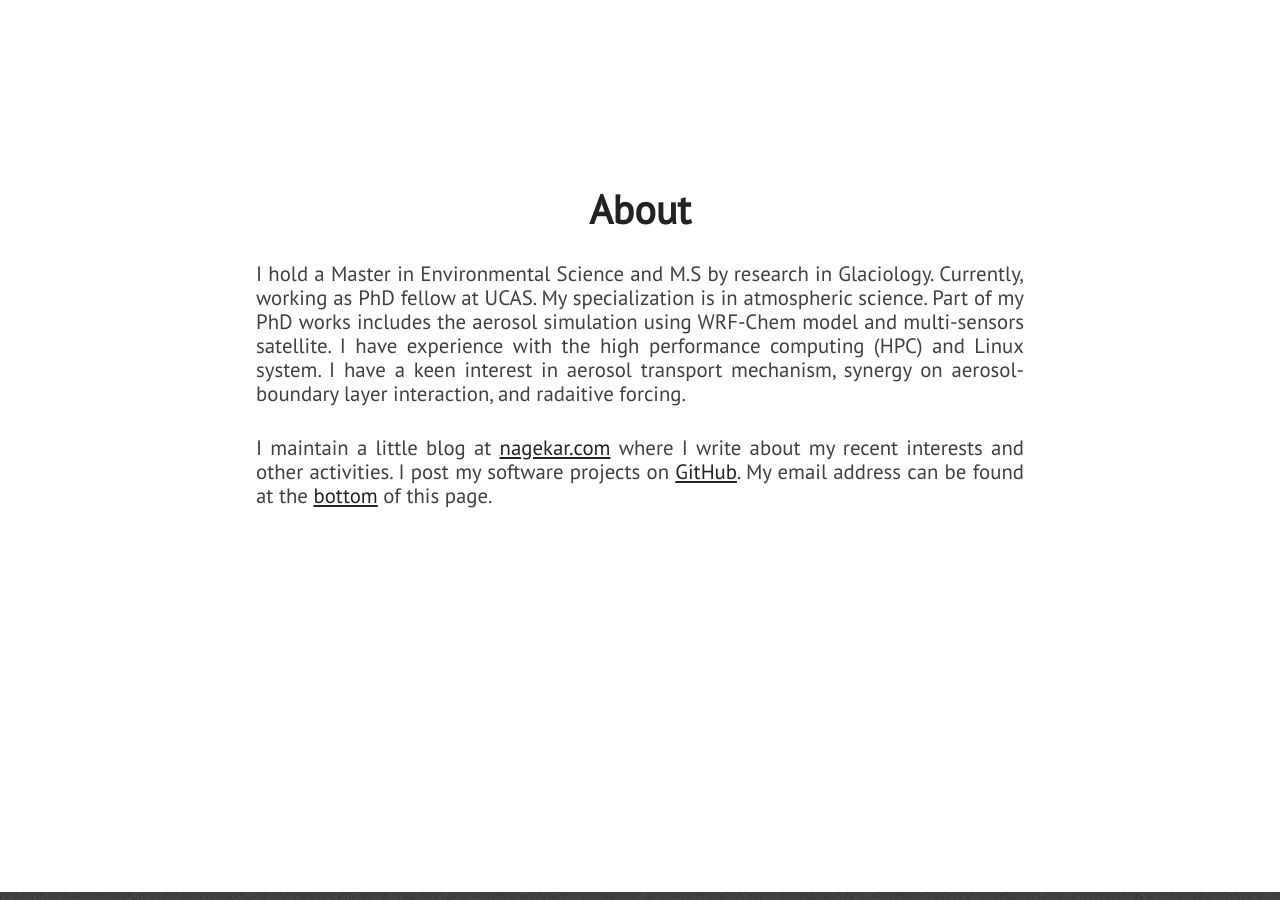
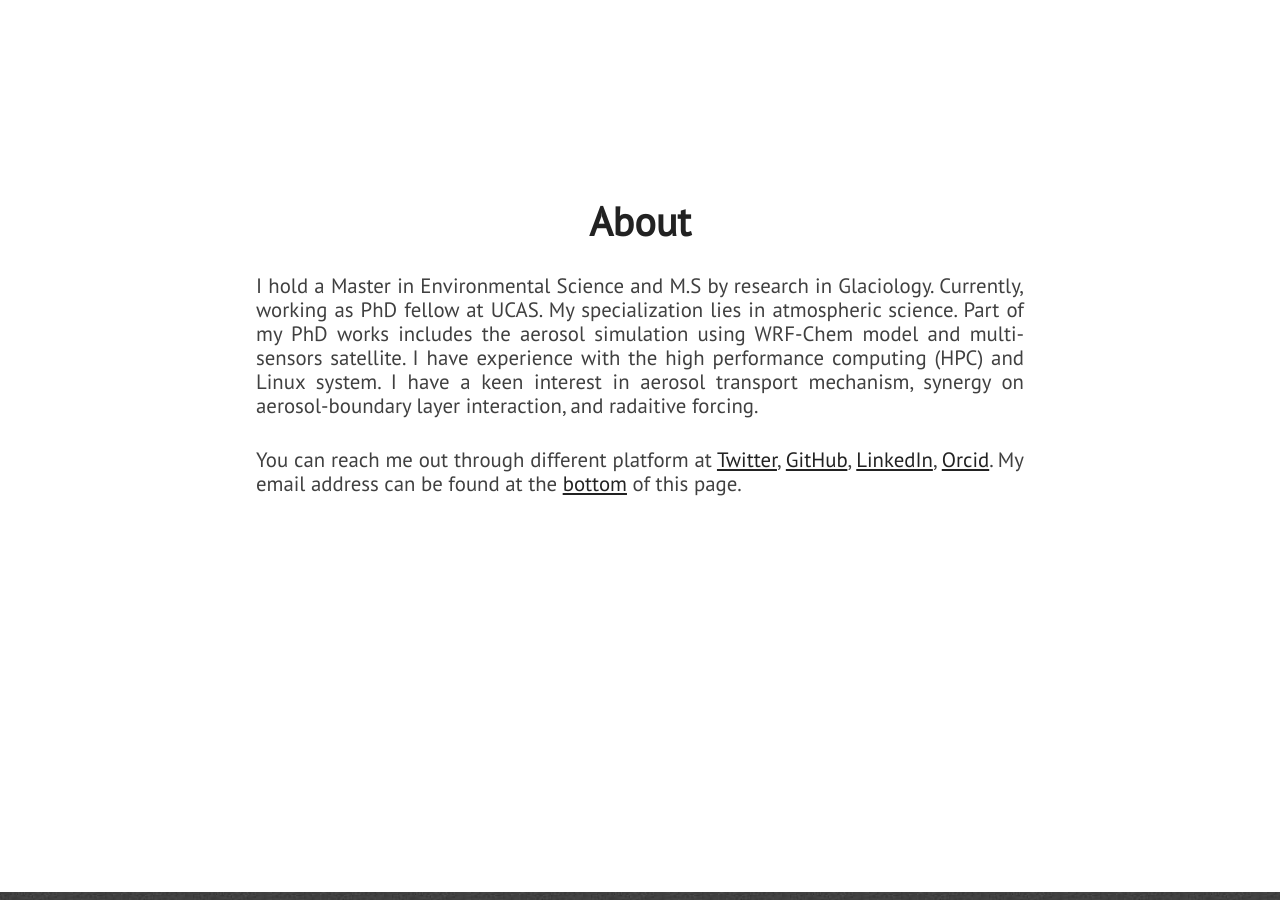
Before and after one commit to mukeshraeee/mukeshrai.github.io, a Jekyll site: the page built from index.html, in a window 1280 px wide and 900 px high, scrolled down 1068 px. Built offline with Jekyll 4.4.1, drawn with Linux system fonts in a browser that asks for light colours; nearby versions of some CDN libraries.

Commit message:
Update about.html

```diff
--- a/_includes/about.html
+++ b/_includes/about.html
@@ -3,13 +3,15 @@
         <div id="about-text">
             <div class="section-heading">About</div>
             <p class="paragraph-text justify-text">
-                I hold a Master in Environmental Science and M.S by research in Glaciology. Currently, working as PhD fellow at UCAS. My specialization is in atmospheric science. Part of my PhD works includes the aerosol simulation using WRF-Chem model and multi-sensors satellite. I have experience with the high performance computing (HPC) and Linux system. I have a keen interest in aerosol transport mechanism, synergy on aerosol-boundary layer interaction, and radaitive forcing.
+                I hold a Master in Environmental Science and M.S by research in Glaciology. Currently, working as PhD fellow at UCAS. My specialization lies in atmospheric science. Part of my PhD works includes the aerosol simulation using WRF-Chem model and multi-sensors satellite. I have experience with the high performance computing (HPC) and Linux system. I have a keen interest in aerosol transport mechanism, synergy on aerosol-boundary layer interaction, and radaitive forcing.
             </p>
             <!--p class="paragraph-text justify-text"-->
              <!--   My role models include old-school programmers and <a href="https://stallman.org/articles/on-hacking.html">hackers</a> who never make it to the mainstream news, but are responsible for most of the software that most people use on an everyday basis. I promote, support and use free and open source software to the extent possible.-->
             </p>
             <p class="paragraph-text justify-text">
-                I maintain a little blog at <a href="{{ site.blog_url }}">nagekar.com</a> where I write about my recent interests and other activities. I post my software projects on <a href="https://github.com/{{ site.github_username }}">GitHub</a>. My email address can be found at the <span class="extra-link"><a href="#extra">bottom</a></span> of this page.
+                You can reach me out through different platform at <a href="{{ https://twitter.com/MukeshRaee }}">Twitter</a>, <a href="https://github.com/mukeshraeee">GitHub</a>,
+                <a href="https://www.linkedin.com/in/mukesh-rai-5b5b3b85/">LinkedIn</a>, <a href="https://orcid.org/my-orcid?orcid=0000-0001-7138-0459">Orcid</a>.
+                My email address can be found at the <span class="extra-link"><a href="#extra">bottom</a></span> of this page.
             </p>
         </div>
     </section>
```
